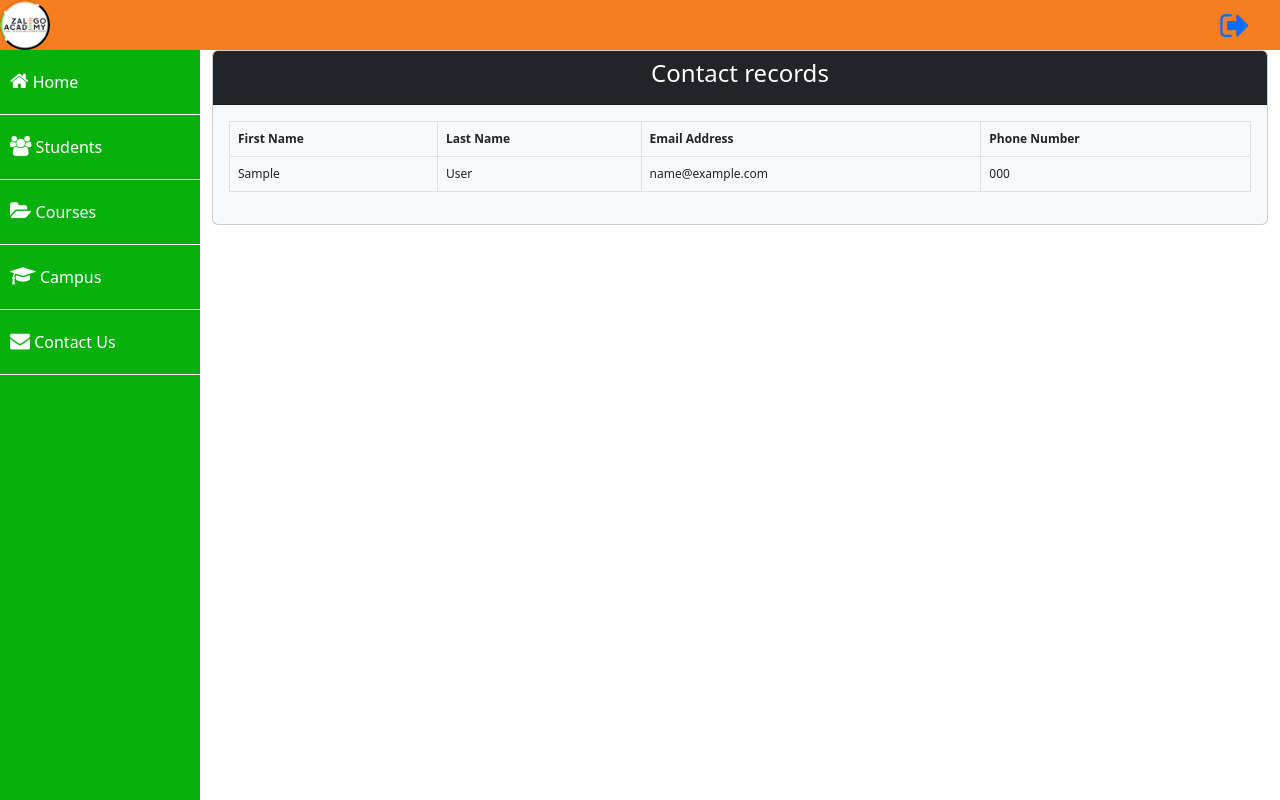
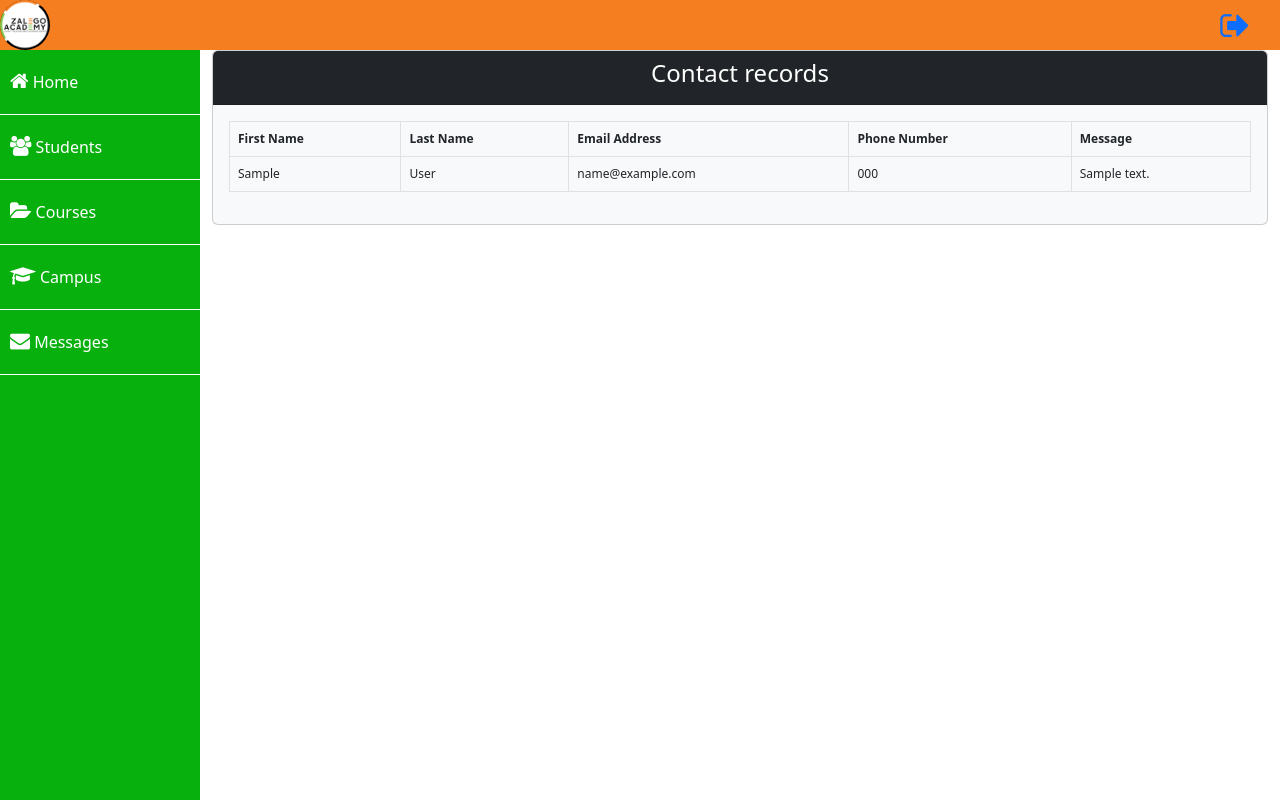
Before and after one commit to jacebate/adminDashboard, a PHP site: page /contactus.php in a window 1280 px wide. Run offline with PHP 8.4, Linux system fonts and the light colour scheme; tables that the repository leaves empty or names only in its code hold one stand-in row (values such as "Sample post").

Commit message:
added a new html syntax

```diff
--- a/contactus.php
+++ b/contactus.php
@@ -25,6 +25,7 @@ $sqlContactInfo= mysqli_query($conn, "SELECT *FROM contactus");
                                     <th scope="col">Last Name</th>
                                     <th scope="col">Email Address</th>
                                     <th scope="col">Phone Number</th>
+                                    <th scope="col">Message</th>
                                 </tr>
                             </thead>
                             <tbody>
@@ -34,6 +35,7 @@ $sqlContactInfo= mysqli_query($conn, "SELECT *FROM contactus");
                                     <td><?php echo $fetchContactRecords['lastname']?></td>
                                     <td><?php echo $fetchContactRecords['email']?></td>
                                     <td><?php echo $fetchContactRecords['phonenumber']?></td>
+                                    <td><?php echo $fetchContactRecords['message']?></td>
                                 </tr>
                                 <?php } ?>
                             </tbody>
--- a/includes/sidebar.php
+++ b/includes/sidebar.php
@@ -28,7 +28,7 @@
                 <li>
                     <a href="contactus.php">
                         <span><i class="fa fa-envelope"></i></span>
-                        <span>Contact Us</span>
+                        <span>Messages</span>
                     </a>
                 </li>
             </ul>
```
